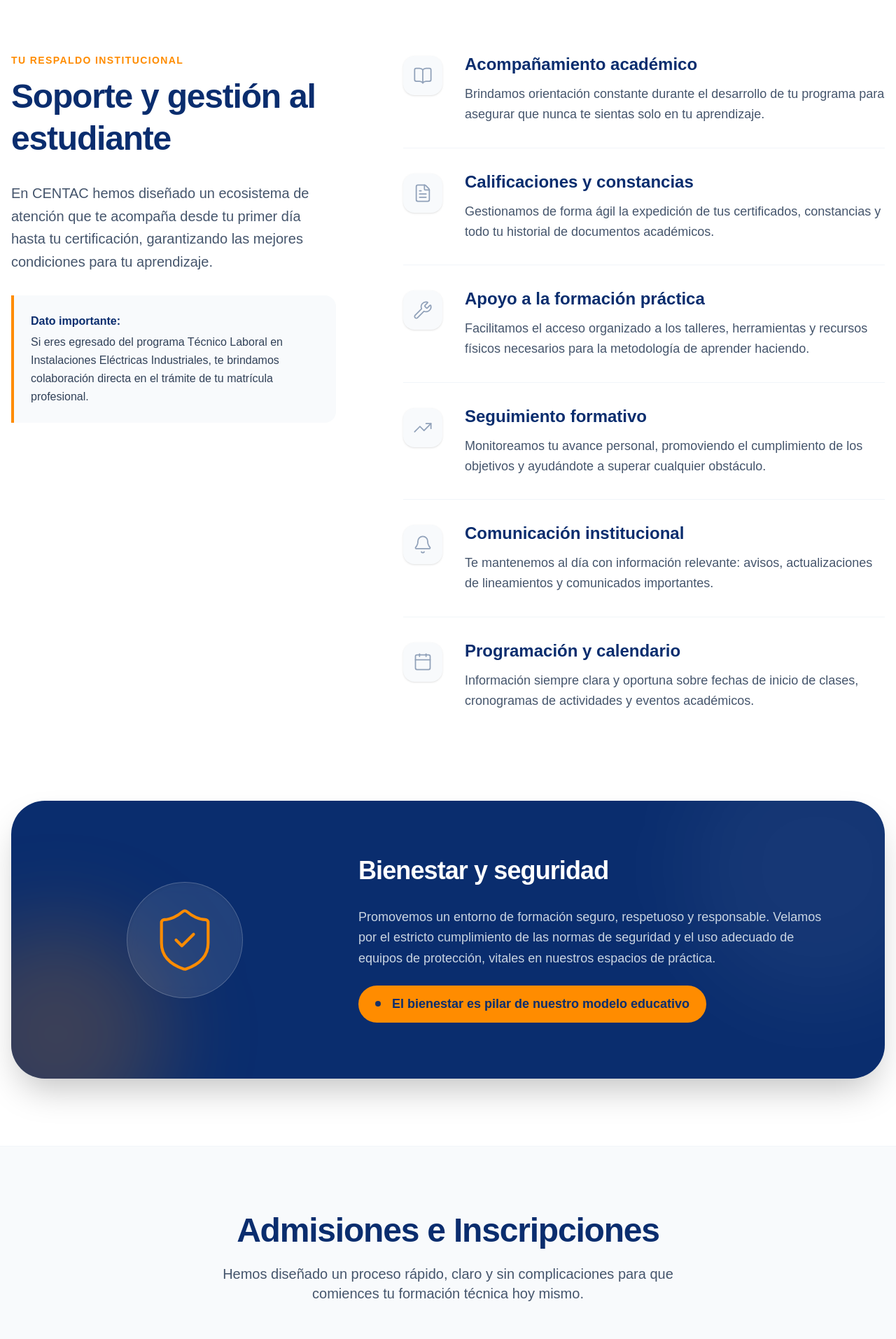
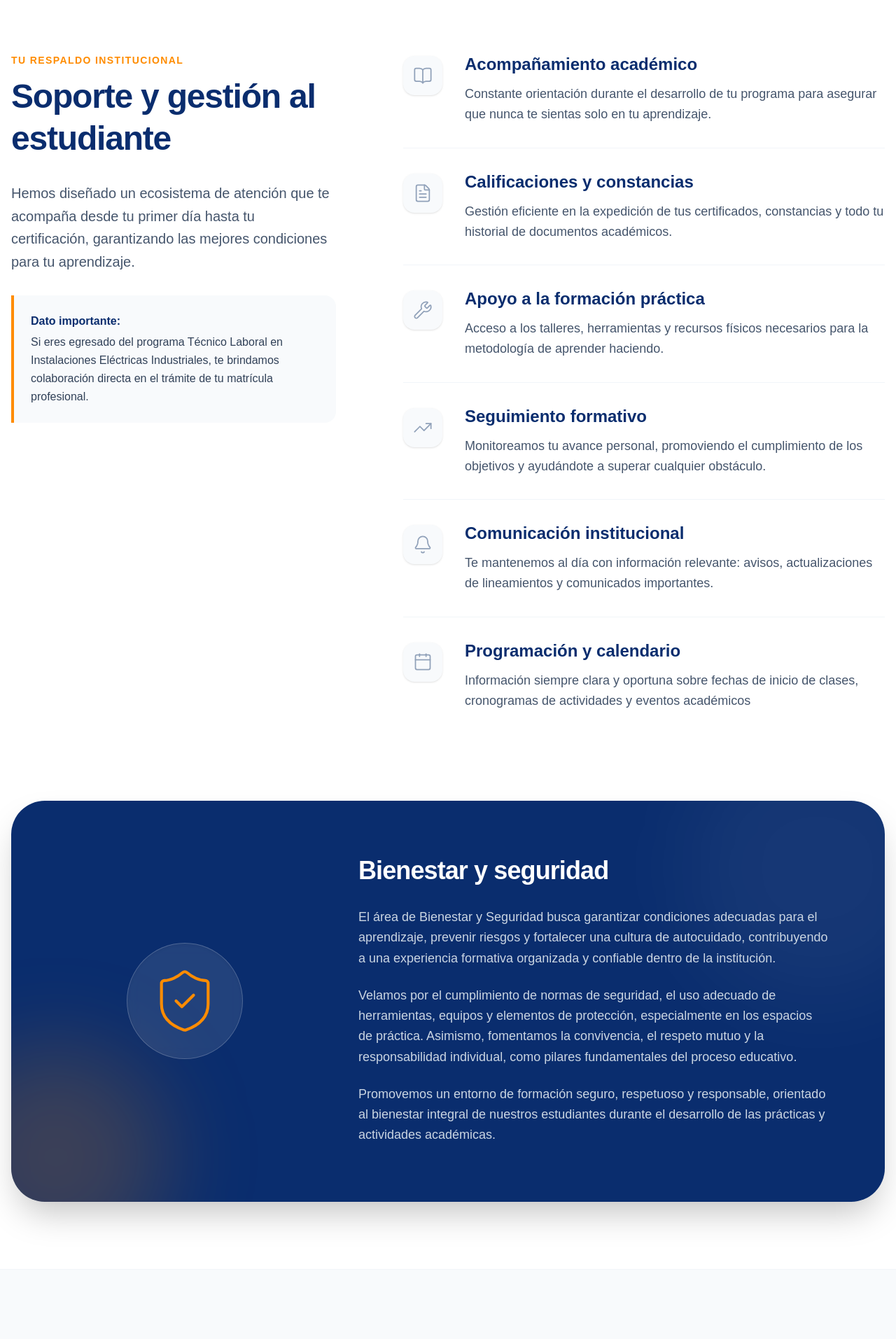
Before and after one commit to JohnVanagandr/centac, a React (Vite) app: page /servicios/atencion in a window 1280 px wide. Shown: the part 1000-2913 px from the top of the page at 70% size. Built offline with nearby package versions, Linux system fonts and the light colour scheme; no server answers.

Commit message:
feat(contact): integrate official social media links using unified Link component in virtual channels section

```diff
--- a/src/features/atencion/components/ProcesoAdmision.jsx
+++ b/src/features/atencion/components/ProcesoAdmision.jsx
@@ -45,7 +45,7 @@ export const ProcesoAdmision = () => {
             Admisiones e Inscripciones
           </h2>
           <p className="text-xl text-slate-600 max-w-2xl mx-auto">
-            Hemos diseñado un proceso rápido, claro y sin complicaciones para que comiences tu formación técnica hoy mismo.
+            Hemos diseñado un proceso de tres pasos, claro y sin complicaciones para que comiences tu formación hoy mismo.
           </p>
         </div>
 
--- a/src/features/atencion/components/ServiciosAcademicos.jsx
+++ b/src/features/atencion/components/ServiciosAcademicos.jsx
@@ -5,17 +5,17 @@ export const ServiciosAcademicos = () => {
   const servicios = [
     {
       t: 'Acompañamiento académico',
-      d: 'Brindamos orientación constante durante el desarrollo de tu programa para asegurar que nunca te sientas solo en tu aprendizaje.',
+      d: 'Constante orientación durante el desarrollo de tu programa para asegurar que nunca te sientas solo en tu aprendizaje.',
       icon: BookOpen
     },
     {
       t: 'Calificaciones y constancias',
-      d: 'Gestionamos de forma ágil la expedición de tus certificados, constancias y todo tu historial de documentos académicos.',
+      d: 'Gestión eficiente en la expedición de tus certificados, constancias y todo tu historial de documentos académicos.',
       icon: FileText
     },
     {
       t: 'Apoyo a la formación práctica',
-      d: 'Facilitamos el acceso organizado a los talleres, herramientas y recursos físicos necesarios para la metodología de aprender haciendo.',
+      d: 'Acceso a los talleres, herramientas y recursos físicos necesarios para la metodología de aprender haciendo.',
       icon: Wrench
     },
     {
@@ -30,7 +30,7 @@ export const ServiciosAcademicos = () => {
     },
     {
       t: 'Programación y calendario',
-      d: 'Información siempre clara y oportuna sobre fechas de inicio de clases, cronogramas de actividades y eventos académicos.',
+      d: 'Información siempre clara y oportuna sobre fechas de inicio de clases, cronogramas de actividades y eventos académicos',
       icon: CalendarIcon
     }
   ];
@@ -54,7 +54,7 @@ export const ServiciosAcademicos = () => {
             </div>
 
             <p className="text-xl text-slate-600 leading-relaxed">
-              En CENTAC hemos diseñado un ecosistema de atención que te acompaña desde tu primer día hasta tu certificación, garantizando las mejores condiciones para tu aprendizaje.
+              Hemos diseñado un ecosistema de atención que te acompaña desde tu primer día hasta tu certificación, garantizando las mejores condiciones para tu aprendizaje.
             </p>
 
             <div className="p-6 bg-slate-50 border-l-4 border-brand rounded-r-2xl">
@@ -114,12 +114,14 @@ export const ServiciosAcademicos = () => {
               <h3 className="text-4xl font-black text-white tracking-tight">Bienestar y seguridad</h3>
               <div className="space-y-6 text-lg text-slate-300 leading-relaxed font-medium">
                 <p>
-                  Promovemos un entorno de formación seguro, respetuoso y responsable. Velamos por el estricto cumplimiento de las normas de seguridad y el uso adecuado de equipos de protección, vitales en nuestros espacios de práctica.
+                  El área de Bienestar y Seguridad busca garantizar condiciones adecuadas para el aprendizaje, prevenir riesgos y fortalecer una cultura de autocuidado, contribuyendo a una experiencia formativa organizada y confiable dentro de la institución.
                 </p>
-                <div className="inline-flex items-center gap-4 bg-brand text-navy px-6 py-3 rounded-full font-bold">
-                  <span className="w-2 h-2 rounded-full bg-navy animate-pulse"></span>
-                  El bienestar es pilar de nuestro modelo educativo
-                </div>
+                <p>
+                  Velamos por el cumplimiento de normas de seguridad, el uso adecuado de herramientas, equipos y elementos de protección, especialmente en los espacios de práctica. Asimismo, fomentamos la convivencia, el respeto mutuo y la responsabilidad individual, como pilares fundamentales del proceso educativo.
+                </p>
+                <p>
+                  Promovemos un entorno de formación seguro, respetuoso y responsable, orientado al bienestar integral de nuestros estudiantes durante el desarrollo de las prácticas y  actividades académicas.
+                </p>
               </div>
             </div>
           </div>
```
Also changed, not shown: src/features/atencion/components/CanalesContacto.jsx (+67 -16 lines).
